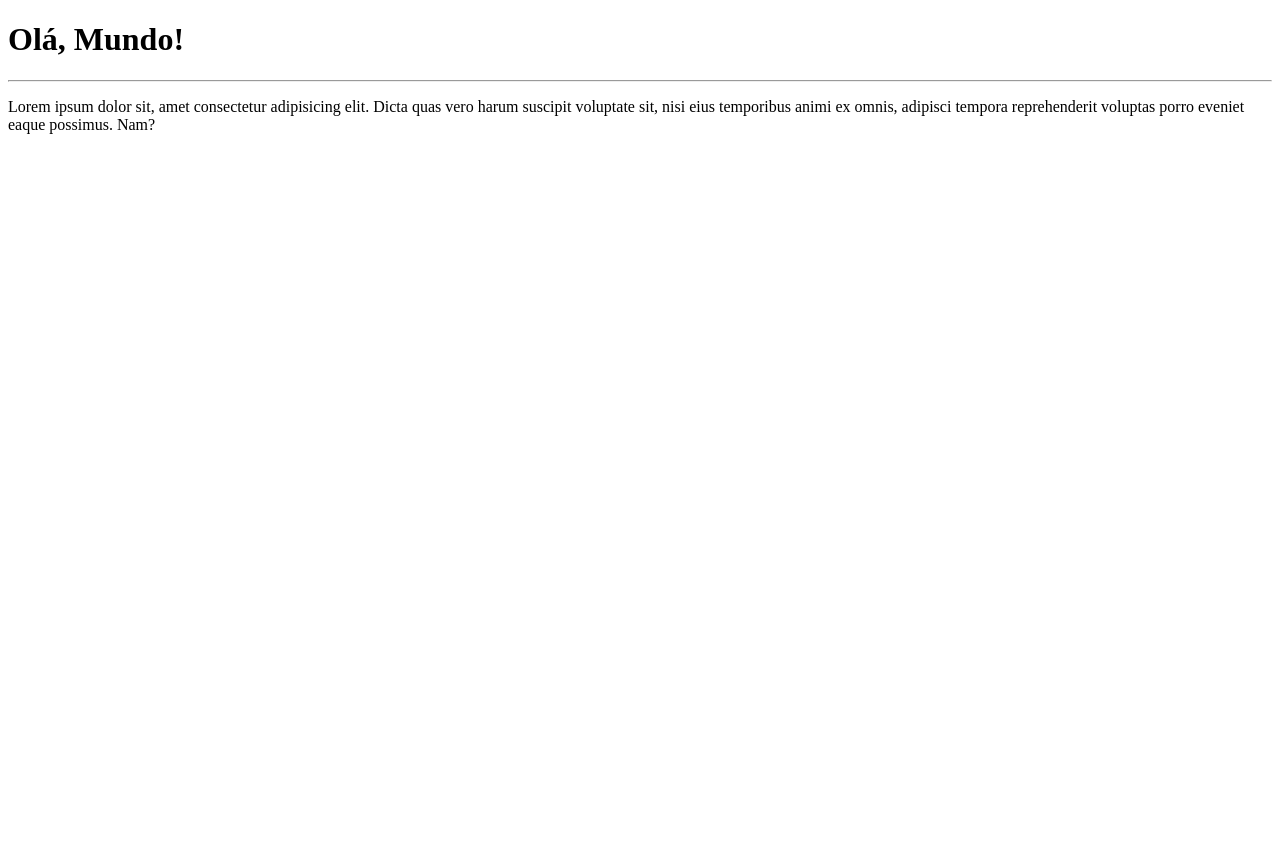
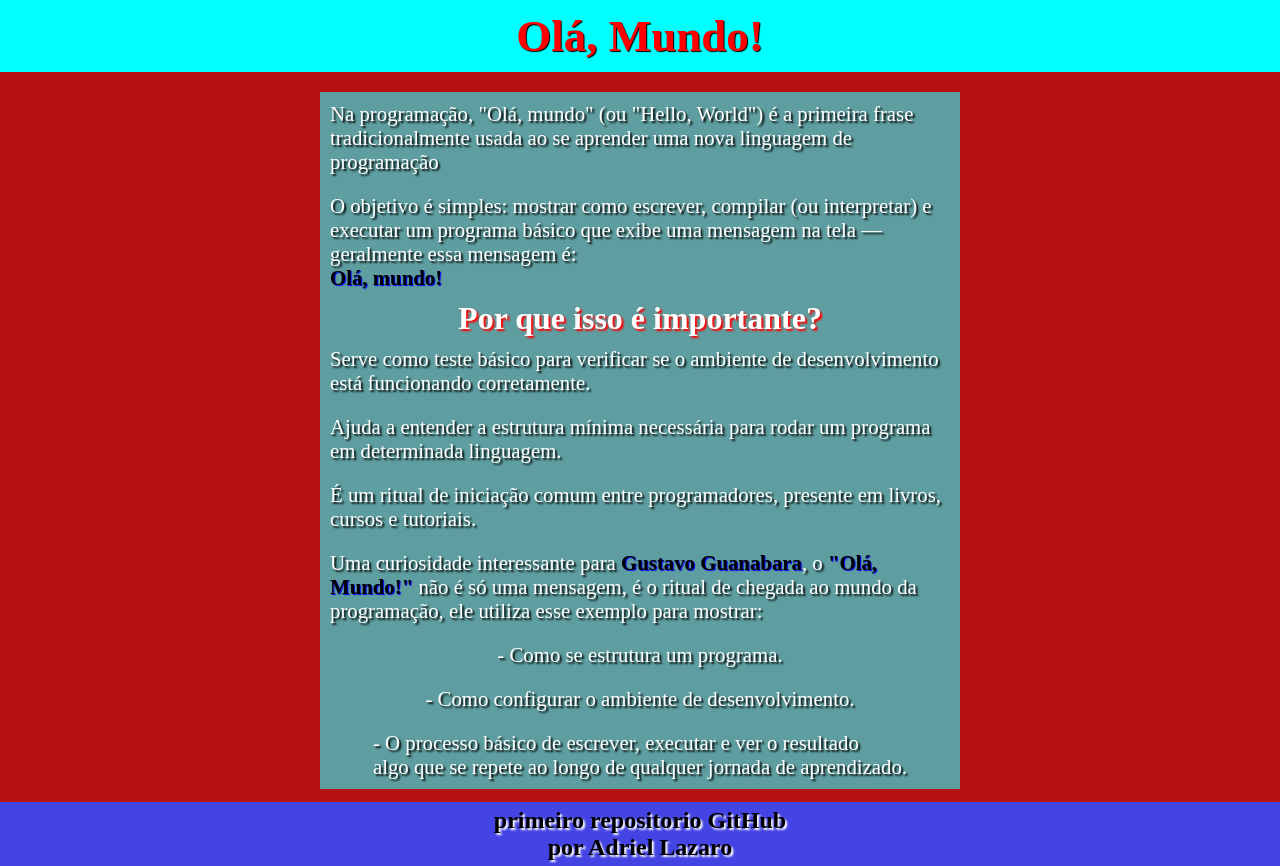
Before and after one commit to Adrielxlazarus/Ola-Mundo, a plain HTML site: page site-exemplo/index.html in a window 1280 px wide. Before the commit the page ends 800 px from the top, so only its background shows below. Drawn offline with Linux system fonts and the light colour scheme.

Commit message:
Add files via upload

```diff
--- a/site-exemplo/index.html
+++ b/site-exemplo/index.html
@@ -4,10 +4,29 @@
     <meta charset="UTF-8">
     <meta name="viewport" content="width=device-width, initial-scale=1.0">
     <title>Meu Primeiro site em repositório</title>
+    <link rel="stylesheet" href="style.css">
 </head>
 <body>
-    <h1>Olá, Mundo!</h1>
-    <hr>
-    <p>Lorem ipsum dolor sit, amet consectetur adipisicing elit. Dicta quas vero harum suscipit voluptate sit, nisi eius temporibus animi ex omnis, adipisci tempora reprehenderit voluptas porro eveniet eaque possimus. Nam?</p>
+<header class="cabecalho">
+
+        <h1>Olá, Mundo!</h1>
+        </header>
+        <div class="container">
+        <p>Na programação, "Olá, mundo" (ou "Hello, World") é a primeira frase tradicionalmente usada ao se aprender uma nova linguagem de programação</p> <p> O objetivo é simples: mostrar como escrever, compilar (ou interpretar) e executar um programa básico que exibe uma mensagem na tela — geralmente essa mensagem é: <br><b>Olá, mundo!</b></p>
+        <h2> Por que isso é importante?</h2>
+        <p>Serve como teste básico para verificar se o ambiente de desenvolvimento está funcionando corretamente.</p>
+        <p>Ajuda a entender a estrutura mínima necessária para rodar um programa em determinada linguagem.</p>
+        <p>É um ritual de iniciação comum entre programadores, presente em livros, cursos e tutoriais.</p>
+        <p> Uma curiosidade interessante para <b>Gustavo Guanabara</b>, o <b>"Olá, Mundo!"</b> não é só uma mensagem, é o ritual de chegada ao mundo da programação, ele utiliza esse exemplo para mostrar: </p>
+        <p> - Como se estrutura um programa.</p>
+        <P>- Como configurar o ambiente de desenvolvimento.</P>
+        <p>- O processo básico de escrever, executar e ver o resultado <br> algo que se repete ao longo de qualquer jornada de aprendizado.</p>
+        </div>
+
+    <footer class="rodape">
+        <b>primeiro repositorio GitHub <br> por Adriel Lazaro</b>
+    </footer>
+
+
 </body>
 </html>
--- /dev/null
+++ b/site-exemplo/style.css
@@ -0,0 +1,56 @@
+@charset "utf-8";
+*{
+    margin: 0;
+    padding: 0;
+    font-family: 'Times New Roman', Times, serif;
+}
+.cabecalho{
+    background-color: aqua;
+    width: 100%;
+    height: 50%;
+    justify-content: center;
+    align-items: center;
+}
+.cabecalho h1{
+    color: red;
+    font-size: 45px;
+    text-align: center;
+    padding: 10px;
+    text-shadow: 1px 1px 1px black;
+}
+body{
+    background-color: rgb(182, 18, 18);
+}
+.container{
+    width: 50%;
+    margin-top: 20px;
+    margin-left: 25%;
+    justify-content: center;
+    align-items: center;
+    flex-direction: column;
+    display: flex;
+    background-color: cadetblue;
+}
+.container p{
+    font-size: 1.3rem;
+    color: white;
+    text-shadow: 2px 2px 2px black;
+    margin: 10px;
+}
+.container b{
+    color: black;
+    text-shadow: 1px 1px 1px blue;
+}
+.container h2{
+    font-size: 2.0rem;
+    color: white;
+    text-shadow: 2px 2px 2px red;
+}
+.rodape{
+    background-color: rgb(68, 68, 228);
+    text-shadow: 2px 2px 2px white;
+    margin-top: 1%;
+    padding: 5px;
+    font-size: 1.5rem;
+    text-align: center;
+}
```
